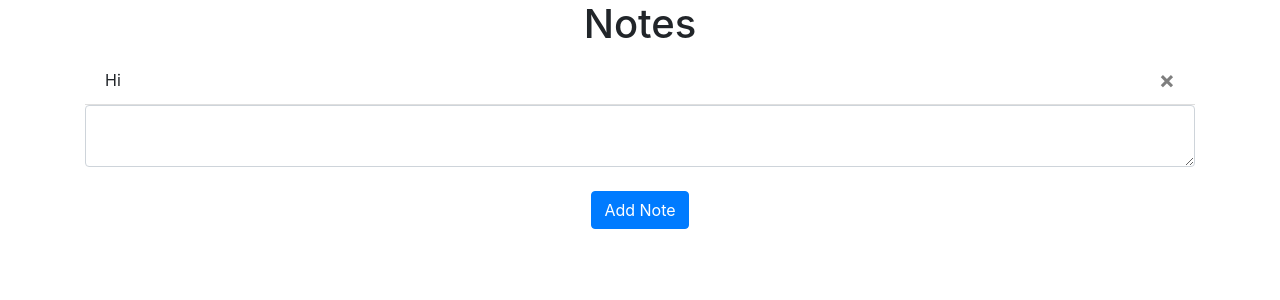
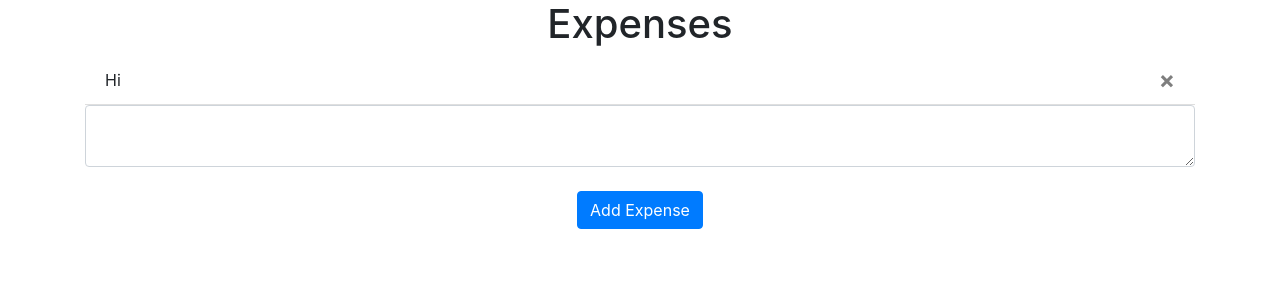
Before and after one commit to AayushV4/ExpenseManagmentApp, a Flask app: page / in a window 1280 px wide. Shown: the part 56-356 px from the top of the page. Run offline with Flask 3, Linux system fonts and the light colour scheme; a user stored in the database is signed in; some libraries are stand-ins or nearby versions.

Commit message:
Update home.html

```diff
--- a/ExpenseApp/website/templates/home.html
+++ b/ExpenseApp/website/templates/home.html
@@ -1,6 +1,6 @@
 {% extends "base.html" %} {% block title %}Home{% endblock %} {% block content
     %}
-    <h1 align="center">Notes</h1>
+    <h1 align="center">Expenses</h1>
     <ul class="list-group list-group-flush" id="notes">
       {% for note in user.notes %}
       <li class="list-group-item">
@@ -15,7 +15,7 @@
       <textarea name="note" id="note" class="form-control"></textarea>
       <br />
       <div align="center">
-        <button type="submit" class="btn btn-primary">Add Note</button>
+        <button type="submit" class="btn btn-primary">Add Expense</button>
       </div>
     </form>
     {% endblock %}
```
